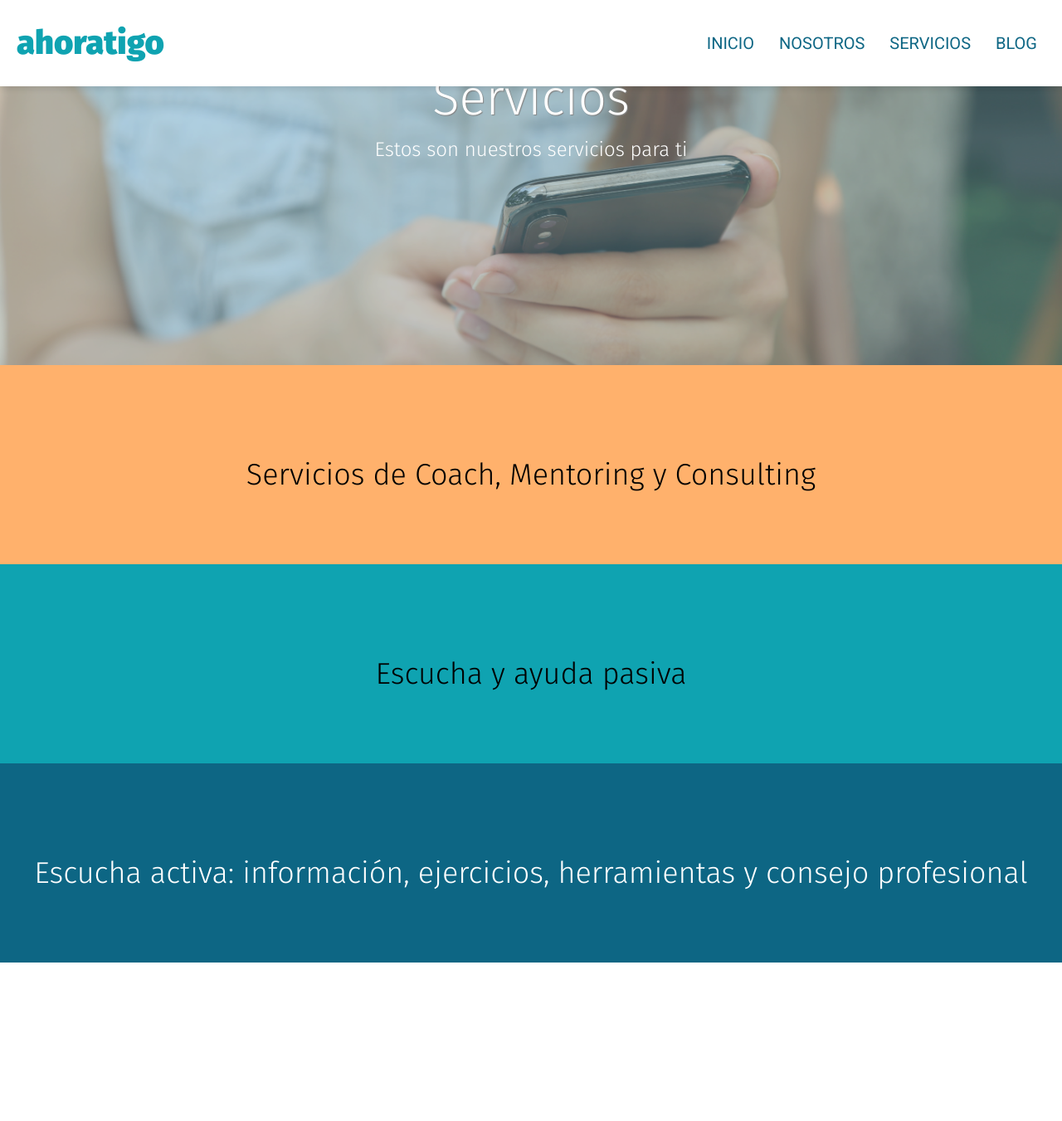
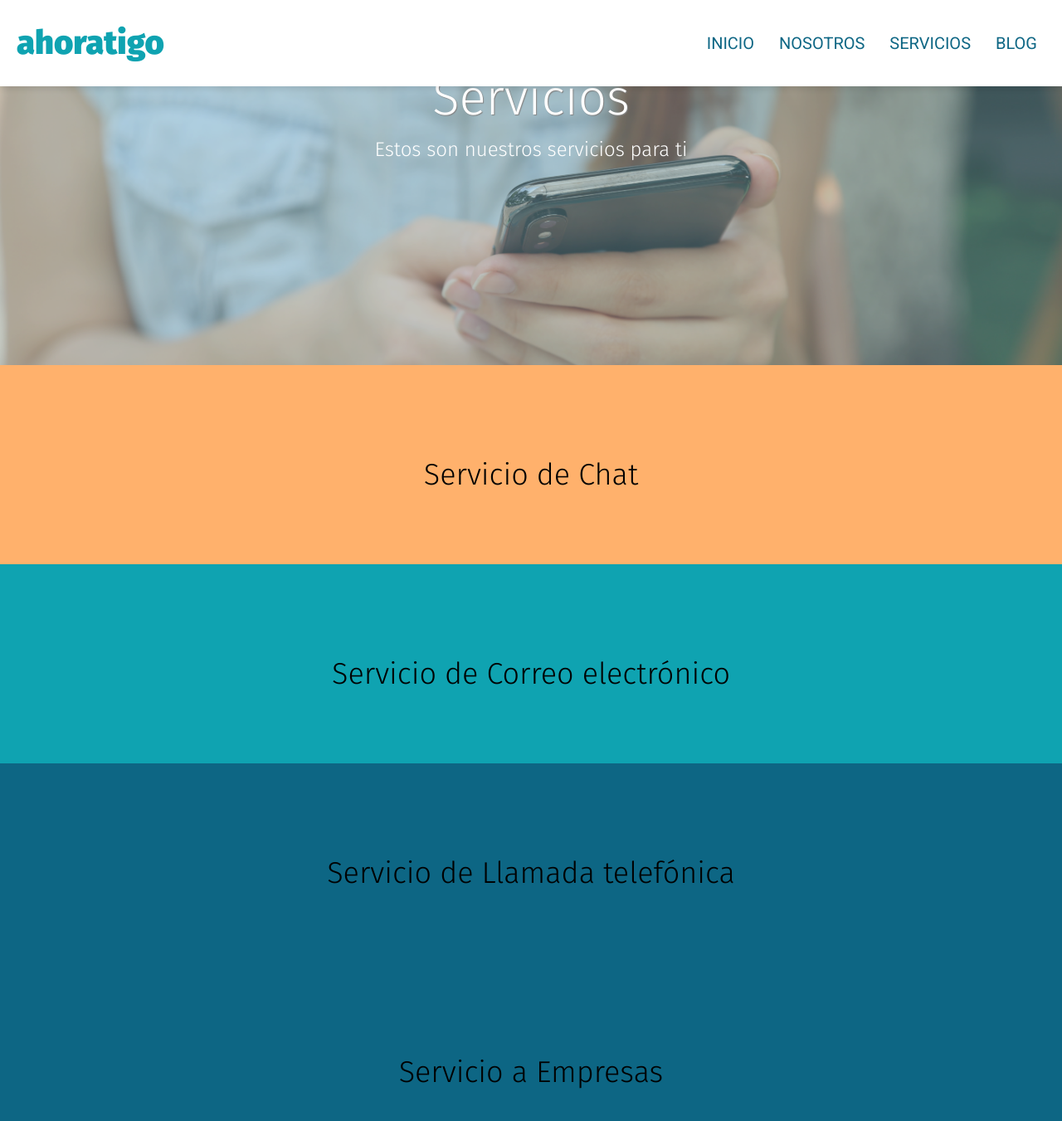
Before and after one commit to sukabal/sukabal.github.io, a Jekyll site: the page built from servicios.html, in a window 1280 px wide and 1400 px high, scrolled down 240 px. Shown: the top 1351 px of the window at 83% size. Built offline with Jekyll 4.4.1, drawn with Linux system fonts in a browser that asks for light colours; before the commit the page ends 1400 px from its top, so only the background shows below that.

Commit message:
fix: servicios main titles

```diff
--- a/servicios.html
+++ b/servicios.html
@@ -10,13 +10,17 @@ title: Nuestros servicios para ti
 </div>
 
 <section class="band bg-accent-light">
-  <h2>Servicios de Coach, Mentoring y Consulting</h2>
+  <h2>Servicio de Chat</h2>
 </section>
 
 <section class="band bg-secondary">
-  <h2>Escucha y ayuda pasiva</h2>
+  <h2>Servicio de Correo electrónico</h2>
 </section>
 
 <section class="band bg-primary">
-  <h2 class="color-white">Escucha activa: información, ejercicios, herramientas y consejo profesional</h2>
+  <h2>Servicio de Llamada telefónica</h2>
 </section>
+
+<section class="band bg-primary">
+  <h2>Servicio a Empresas</h2>
+</section>
```
Also changed, not shown: media/icon-call.svg (added), media/icon-chat.svg (added), media/icon-email.svg (added).
